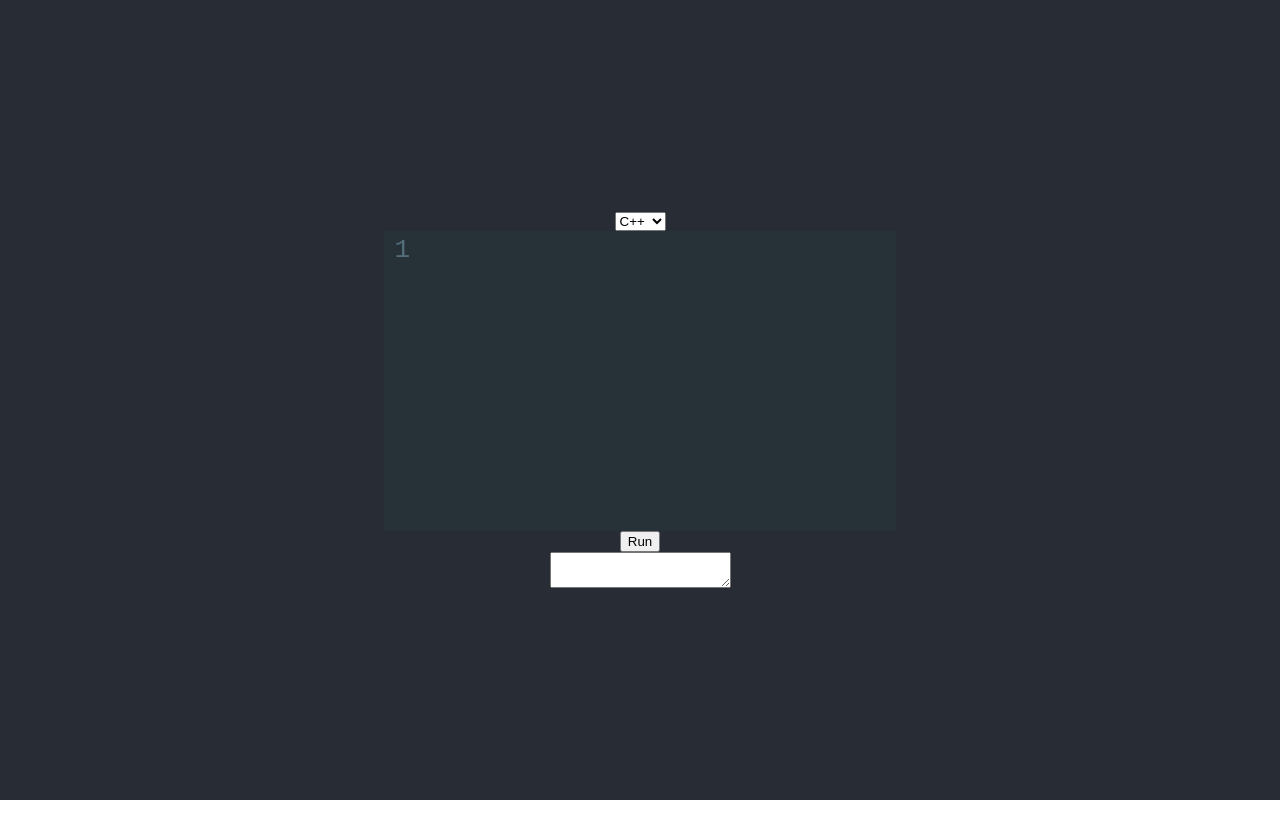
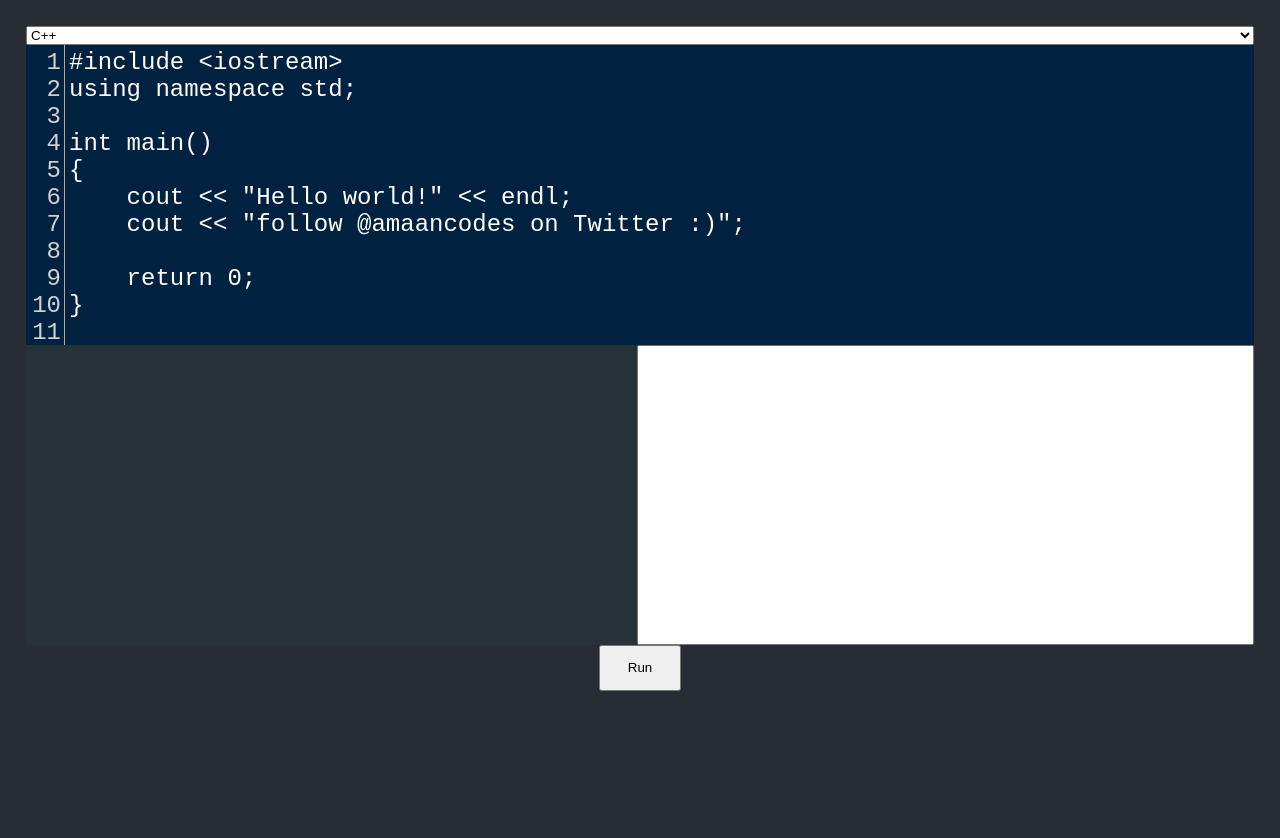
Before and after one commit to amaan-ahmad/codeground-frontend, a React (Create React App) app: page / in a window 1280 px wide. Shown: the top 838 px of the page. Before the commit the page ends 800 px from the top, so only its background shows below. Built offline with nearby package versions, Linux system fonts and the light colour scheme.

Commit message:
template added + styled 🎨

```diff
--- a/src/App.css
+++ b/src/App.css
@@ -1,5 +1,6 @@
 @import "codemirror/lib/codemirror.css";
 @import "codemirror/theme/material.css";
+@import "codemirror/theme/cobalt.css";
 /*
 .App {
   text-align: center;
@@ -21,20 +22,55 @@
   min-height: 100vh;
   display: flex;
   flex-direction: column;
-  align-items: center;
-  justify-content: center;
   font-size: calc(10px + 2vmin);
   color: white;
+  padding: 1em;
 }
 
 .App-link {
   color: #61dafb;
 }
 
-.editor {
-  min-width: 40vw;
+.flex {
+  display: flex;
 }
 
+.flex-row {
+  flex-direction: row;
+}
+.flex-col {
+  flex-direction: column;
+}
+
+.editor {
+  width: 100%;
+  /* min-height: 80%; */
+}
+
+.editor-panel {
+  display: flex;
+  flex-direction: column;
+  width: 100%;
+}
+
+.output-panel {
+  width: 100%;
+  resize: none;
+}
+.stdin {
+  width: 100%;
+}
+
+.output-panel,
+.stdin,
+.editor {
+  font-size: 1.5rem;
+}
+
+.btn-run {
+  padding: 1em 2em;
+  margin: auto;
+}
 @keyframes App-logo-spin {
   from {
     transform: rotate(0deg);
--- a/src/components/CodeEditor.js
+++ b/src/components/CodeEditor.js
@@ -1,19 +1,35 @@
-import { UnControlled as CodeMirror } from "react-codemirror2";
-import { useState } from "react";
+import { Controlled as CodeMirror } from "react-codemirror2";
+import { useState, useEffect } from "react";
 import axios from "axios";
+import { cppTemplate, javaTemplate } from "./data";
 require("codemirror/mode/xml/xml");
 require("codemirror/mode/javascript/javascript");
 
 export default function CodeEditor() {
   const [editorValue, setEditorValue] = useState("");
   const [output, setOutput] = useState("");
+  const [stdin, setStdin] = useState("");
   const [lang, setLang] = useState("cpp");
+  const [isEdited, setIsEdited] = useState(false);
+
+  useEffect(() => {
+    if (isEdited) {
+      return;
+    }
+    if (lang === "cpp") {
+      setEditorValue(cppTemplate);
+    } else if (lang === "java") {
+      setEditorValue(javaTemplate);
+    }
+  }, [lang]);
+
   const handleRun = () => {
     axios
       .post("https://codeground-backend.herokuapp.com/api/exec", {
         language: lang,
         versionIndex: "3",
         script: editorValue,
+        stdin: stdin,
       })
       .then((res) => {
         console.log(res.data);
@@ -28,6 +44,7 @@ export default function CodeEditor() {
   };
   return (
     <>
+      <div className="editor-panel">
         <select name="languages" onChange={handleLangChange} value={lang}>
           <option value="cpp">C++</option>
           <option value="java">Java</option>
@@ -36,16 +53,42 @@ export default function CodeEditor() {
           value={editorValue}
           options={{
             mode: "text/x-c++src",
-          theme: "material",
+            theme: "cobalt",
             lineNumbers: true,
           }}
           className="editor"
+          onBeforeChange={(editor, data, value) => {
+            if (!isEdited) {
+              console.log("edited.");
+              setIsEdited(true);
+            }
+            setEditorValue(value);
+          }}
           onChange={(editor, data, value) => {
             setEditorValue(value);
           }}
         />
-      <button onClick={handleRun}>Run</button>
-      <textarea value={output} readOnly={true} />
+        <div className="flex flex-row">
+          <CodeMirror
+            value={stdin}
+            options={{
+              mode: "text",
+              theme: "material",
+            }}
+            className="stdin"
+            onBeforeChange={(editor, data, value) => {
+              setStdin(value);
+            }}
+            onChange={(editor, data, value) => {
+              setStdin(value);
+            }}
+          />
+          <textarea value={output} readOnly={true} className="output-panel" />
+        </div>
+        <button className="btn-run" onClick={handleRun}>
+          Run
+        </button>
+      </div>
     </>
   );
 }
--- /dev/null
+++ b/src/components/data.js
@@ -0,0 +1,19 @@
+export const cppTemplate = `#include <iostream>
+using namespace std;
+
+int main()
+{
+    cout << "Hello world!" << endl;
+    cout << "follow @amaancodes on Twitter :)";
+
+    return 0;
+}
+`;
+
+export const javaTemplate = `public class Main
+{
+	public static void main(String[] args) {
+		System.out.println("Hello world!");
+		System.out.println("follow @amaancodes on Twitter :)");
+	}
+}`;
```
Lines whose indentation alone changed are shown as unchanged.
